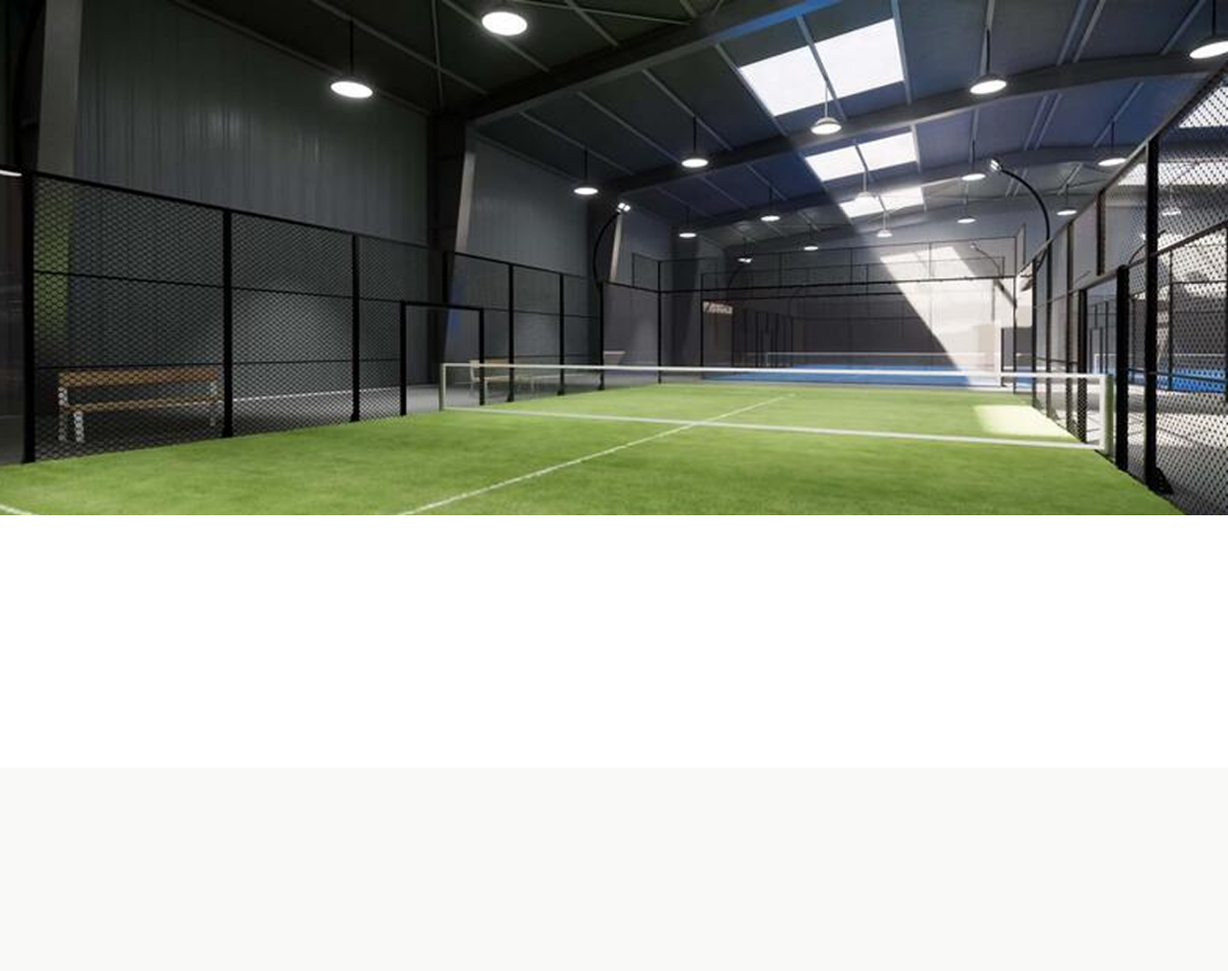
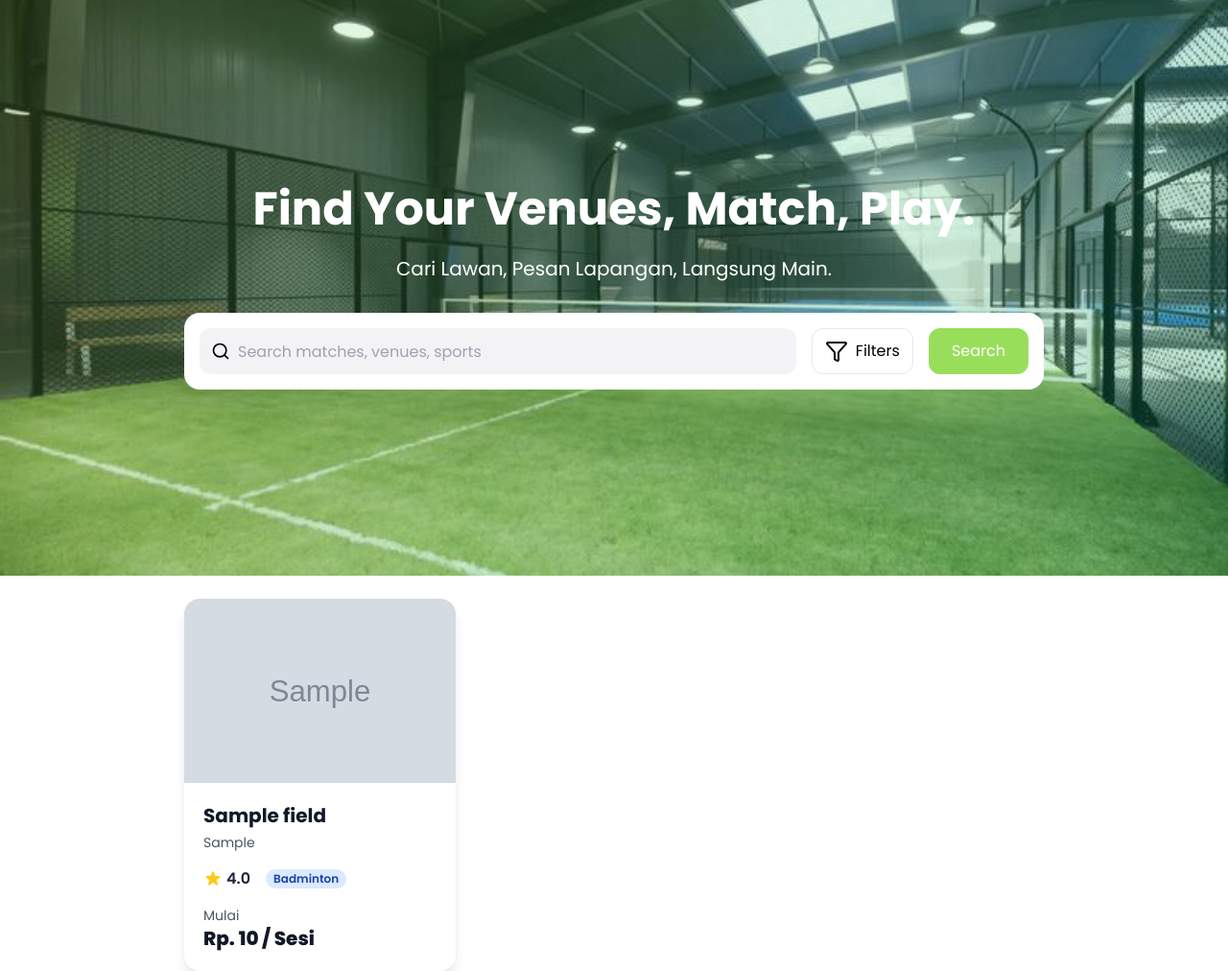
Before and after one commit to PBP-E07/matchplay, a Django app: page / in a window 1280 px wide. Shown: the whole page at 96% size. Before the commit the page ends 537 px from the top, so only its background shows below. Run offline with Django 5.2, Linux system fonts and the light colour scheme; tables that the repository leaves empty hold one stand-in row (values such as "Sample post"); grey boxes marked "Sample" are stand-in pictures; some libraries are stand-ins or nearby versions.

Commit message:
feat: add hero section

```diff
--- a/main/templates/main.html
+++ b/main/templates/main.html
@@ -4,6 +4,45 @@
 
 {% block content %}
 <main class="min-h-dvh w-full">
-    <img class="w-full" src="{% static 'images/field.png' %}" alt="Banner">
+    <div class="relative h-[75dvh] overflow-hidden">
+        <img class="absolute inset-0 w-full h-full object-cover z-10" src="{% static 'images/field.jpg' %}" alt="Banner">
+        <img class="opacity-20 absolute inset-0 w-full h-full object-cover z-20" src="{% static 'images/overlay.svg' %}" alt="Banner Overlay">
+
+        <div class="absolute inset-0 z-30 flex flex-col gap-8 items-center justify-center text-white mx-auto max-w-4xl">
+            <div class="flex flex-col gap-6 items-center justify-center">
+                <p class="text-5xl font-bold">
+                    Find Your Venues, Match, Play.
+                </p>
+
+                <p class="text-xl">
+                    Cari Lawan, Pesan Lapangan, Langsung Main.
+                </p>
+            </div>
+
+            <div class="w-full bg-white rounded-2xl text-black flex w-full p-4 gap-4">
+                <div class="relative w-full">
+                    <img class="absolute left-3 inset-y-0 my-auto h-5 w-5 z-20" src="{% static 'images/search.svg' %}">
+
+                    <input class="duration-200 w-full h-12 bg-[#f3f3f5] rounded-xl pl-10 pr-4" placeholder="Search matches, venues, sports">
+                </div>
+
+                <button class="rounded-xl px-6 border flex gap-2 items-center justify-center">
+                    <img src="{% static 'images/funnel.svg' %}">
+
+                    Filters
+                </button>
+
+                <button class="rounded-xl px-6 bg-[#98DE5B] text-white flex items-center justify-center">
+                    Search
+                </button>
+            </div>
+        </div>
+    </div>
+
+    <div class="w-full max-w-4xl mx-auto grid grid-cols-3 gap-6 mt-6">
+        {% for field in fields %}
+            {% include 'partials/field_card.html' with field=field %}
+        {% endfor %}
+    </div>
 </main>
 {% endblock content %}
--- /dev/null
+++ b/main/templates/partials/field_card.html
@@ -0,0 +1,58 @@
+<a href="{{ field.url }}" class="block w-full max-w-sm group col-span-1">
+    <div
+        class="overflow-hidden bg-white rounded-2xl shadow-lg transition-shadow duration-300 ease-in-out hover:shadow-xl"
+    >
+        <div class="w-full h-48">
+            <img
+                src="{{ field.image }}"
+                alt="Image of {{ field.name }}"
+                class="object-cover w-full h-full"
+            />
+        </div>
+
+        <div class="p-5">
+            <h3
+                class="text-xl font-bold text-gray-900 truncate group-hover:text-blue-600"
+            >
+                {{ field.name }}
+            </h3>
+
+            <p class="mt-1 text-sm text-gray-600 truncate">
+                {{ field.location }}
+            </p>
+
+            <div class="flex items-center mt-4 space-x-4">
+                <div class="flex items-center space-x-1">
+                    <svg
+                        class="w-5 h-5 text-yellow-400"
+                        fill="currentColor"
+                        viewBox="0 0 20 20"
+                        xmlns="http://www.w3.org/2000/svg"
+                    >
+                        <path
+                            d="M9.049 2.927c.3-.921 1.603-.921 1.902 0l1.07 3.292a1 1 0 00.95.69h3.462c.969 0 1.371 1.24.588 1.81l-2.8 2.034a1 1 0 00-.364 1.118l1.07 3.292c.3.921-.755 1.688-1.54 1.118l-2.8-2.034a1 1 0 00-1.175 0l-2.8 2.034c-.784.57-1.838-.197-1.539-1.118l1.07-3.292a1 1 0 00-.364-1.118L2.98 8.72c-.783-.57-.38-1.81.588-1.81h3.461a1 1 0 00.951-.69l1.07-3.292z"
+                        ></path>
+                    </svg>
+                    <span class="font-semibold text-gray-800"
+                        >{{ field.rating | floatformat:1 }}</span
+                    >
+                </div>
+
+                <div class="flex items-center space-x-1">
+                    <span
+                        class="px-2 py-0.5 bg-blue-100 text-blue-800 text-xs font-semibold rounded-full"
+                    >
+                        {{ field.get_sport_display }}
+                    </span>
+                </div>
+            </div>
+
+            <div class="mt-4">
+                <p class="text-sm text-gray-600">Mulai</p>
+                <p class="text-xl font-extrabold text-gray-900">
+                    Rp. {{ field.price }} / Sesi
+                </p>
+            </div>
+        </div>
+    </div>
+</a>
--- a/main/views.py
+++ b/main/views.py
@@ -1,5 +1,11 @@
 from django.shortcuts import render
+
+from fields.models import Field
 
 # Create your views here.
 def show_main(request):
-    return render(request, "main.html")
+    fields = Field.objects.all()
+
+    context = { "fields":  fields }
+
+    return render(request, "main.html", context)
```
Also changed, not shown: static/images/field.jpg (added), static/images/field.png (deleted), static/images/funnel.svg (added), static/images/overlay.svg (added), static/images/search.svg (added).
